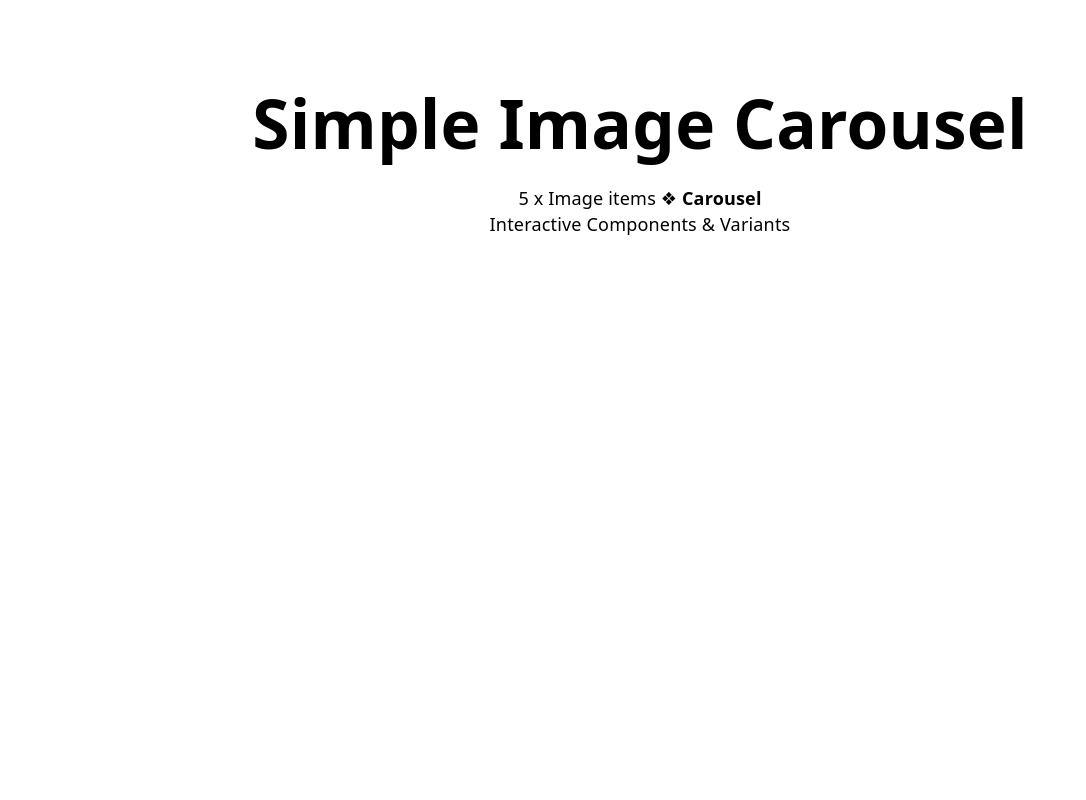
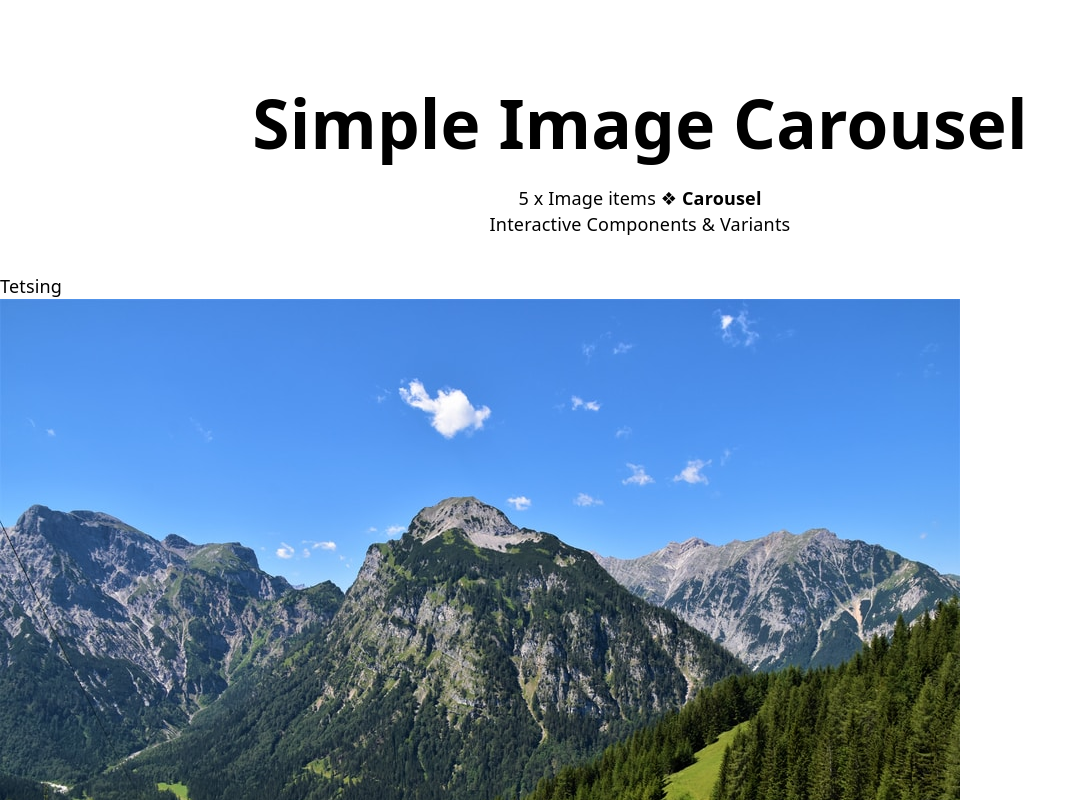
Before and after one commit to ruchirajkarki/aitc-carousel, a React (Vite) app: page / in a window 1280 px wide. Shown: the top 800 px of the page, without its empty margins (0-1086 px from the left). Built offline with nearby package versions, Linux system fonts and the light colour scheme.

Commit message:
feat: add barrel export for image assets with typed carousel image
chore: start Carousel and text images to work

```diff
--- a/src/App.tsx
+++ b/src/App.tsx
@@ -1,9 +1,12 @@
+import { carouselImages } from './assets'
+import { Carousel } from './components/carousel'
 import { Header } from './components/header'
 
 function App() {
     return (
         <>
             <Header className='mt-20'/>
+            <Carousel images={carouselImages}/>
         </>
     )
 }
--- /dev/null
+++ b/src/assets/images/index.ts
@@ -0,0 +1,34 @@
+import type { CarouselImage } from '../../types'
+import dummyImage0 from './dummy_image-0.jpg'
+import dummyImage1 from './dummy_image-1.jpg'
+import dummyImage3 from './dummy_image-3.jpg'
+import dummyImage4 from './dummy_image-4.jpg'
+import dummyImage2 from './dummy_image2.jpg'
+
+export const carouselImages: CarouselImage[] = [
+    {
+        id: 'image-0',
+        url: dummyImage0,
+        alt: 'Carousel demo image 1'
+    },
+    {
+        id: 'image-1',
+        url: dummyImage1,
+        alt: 'Carousel demo image 2'
+    },
+    {
+        id: 'image-2',
+        url: dummyImage2,
+        alt: 'Carousel demo image 3'
+    },
+    {
+        id: 'image-3',
+        url: dummyImage3,
+        alt: 'Carousel demo image 4'
+    },
+    {
+        id: 'image-4',
+        url: dummyImage4,
+        alt: 'Carousel demo image 5'
+    }
+]
--- /dev/null
+++ b/src/assets/index.ts
@@ -0,0 +1 @@
+export * from './images'
--- /dev/null
+++ b/src/components/carousel.tsx
@@ -0,0 +1,22 @@
+import type { ComponentProps } from "react"
+import type { CarouselImage } from "../types"
+
+interface CarouselProps extends ComponentProps<"div"> {
+    images: CarouselImage[]
+}
+
+export const Carousel = ({ images }: CarouselProps) => {
+    console.log("🚀 ~ Carousel ~ images:", images)
+    return (
+        <div>
+            <p>Tetsing</p>
+            {
+                images.map((image) => (
+                    <div key={image.id}>
+                        <img src={image.url} alt={image.alt} />
+                    </div>
+                ))
+            }
+        </div>
+    )
+}
--- /dev/null
+++ b/src/types/index.ts
@@ -0,0 +1 @@
+export * from "./carousel.type"
```
Also changed, not shown: src/types/carousel.type.ts (added, +16 -0 lines).
